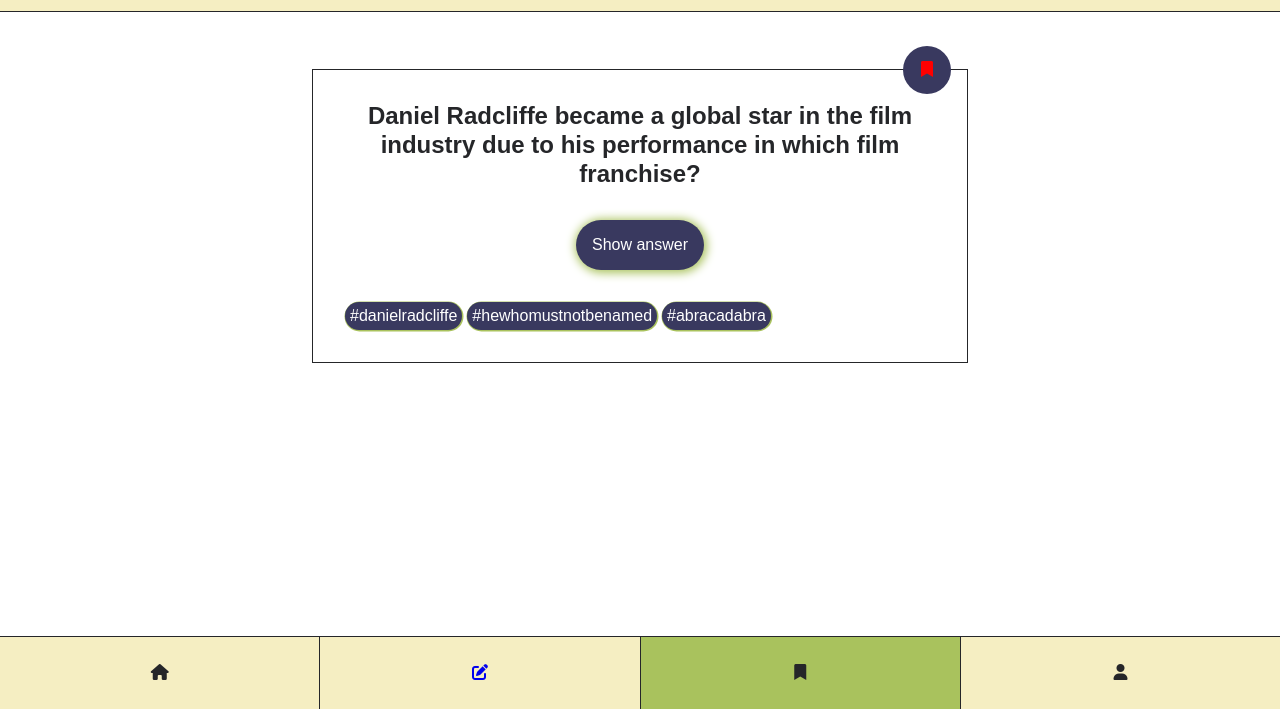
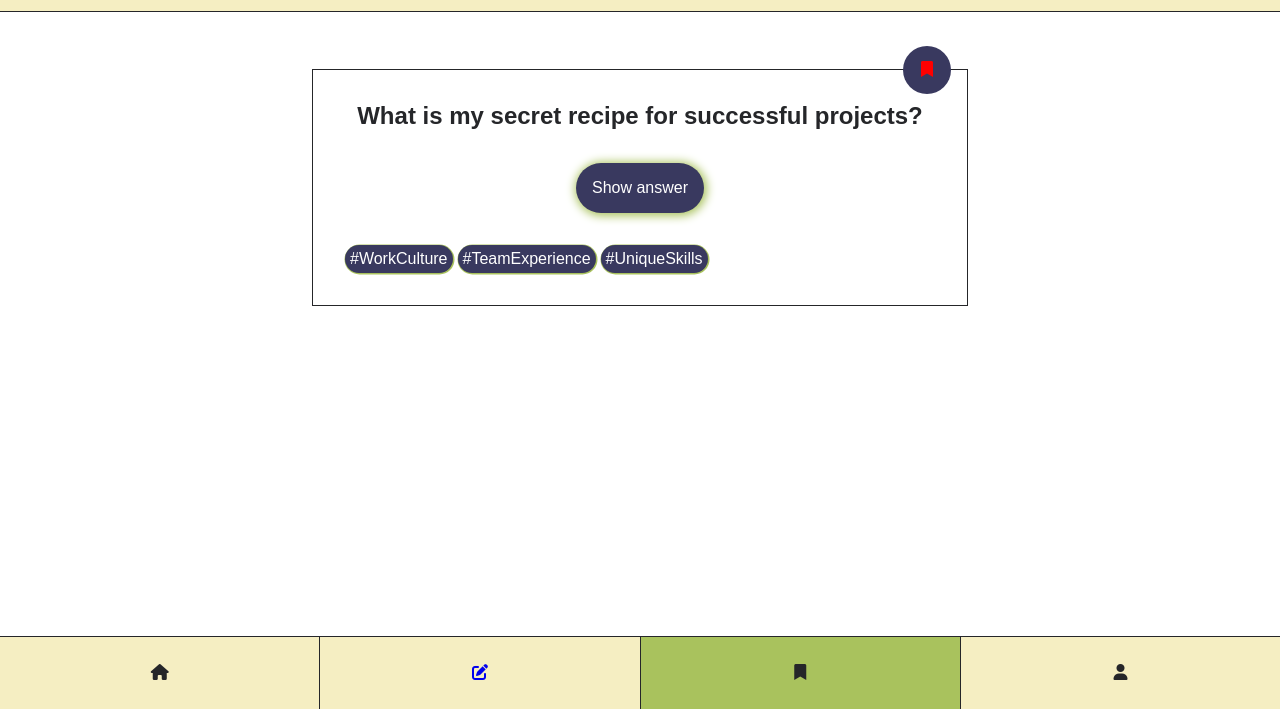
Before and after one commit to Serco627/recap-project-2_quiz-app, a website: page bookmarks.html in a window 1280 px wide. Shown: the part 91-800 px from the top of the page. Drawn offline with Linux system fonts and the light colour scheme.

Commit message:
change q&a in bookmarks

```diff
--- a/bookmarks.html
+++ b/bookmarks.html
@@ -20,17 +20,18 @@
         <li class="card-list__item">
           <article class="card">
             <h2 class="card__question">
-              Daniel Radcliffe became a global star in the film industry due to
-              his performance in which film franchise?
+              What is my secret recipe for successful projects?
             </h2>
             <button class="card__button-answer" type="button">
               Show answer
             </button>
-            <p class="card__answer">Harry Potter</p>
+            <p class="card__answer">
+              A dash of creativity, a spoonful of teamwork, and a cup of coffee.
+            </p>
             <ul class="card__tag-list">
-              <li class="card__tag-list-item">#danielradcliffe</li>
-              <li class="card__tag-list-item">#hewhomustnotbenamed</li>
-              <li class="card__tag-list-item">#abracadabra</li>
+              <li class="card__tag-list-item">#WorkCulture</li>
+              <li class="card__tag-list-item">#TeamExperience</li>
+              <li class="card__tag-list-item">#UniqueSkills</li>
             </ul>
             <div class="card__button-bookmark">
               <button
```
